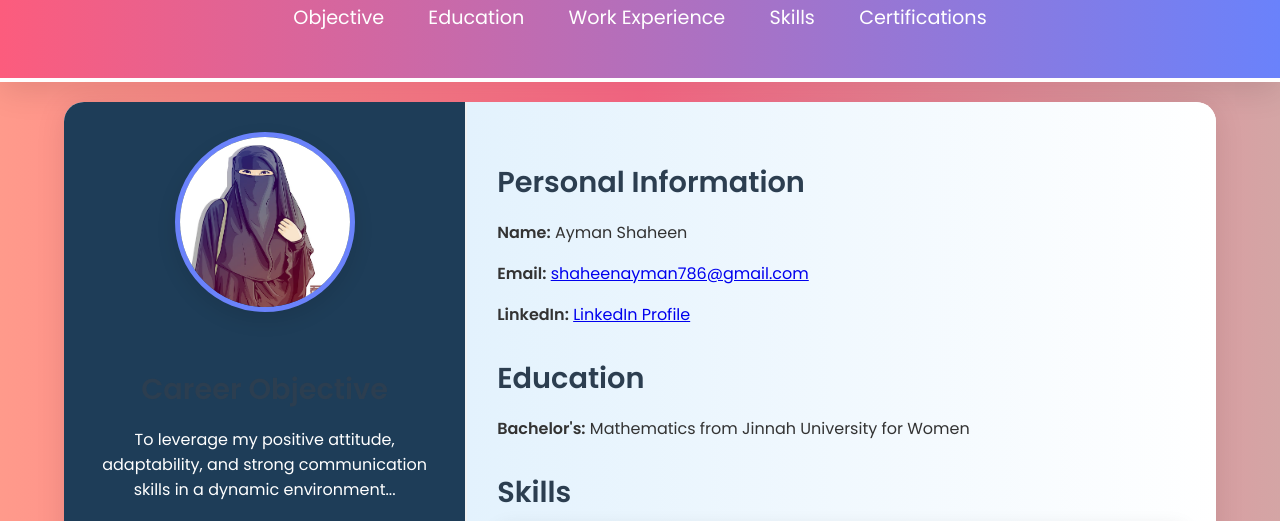
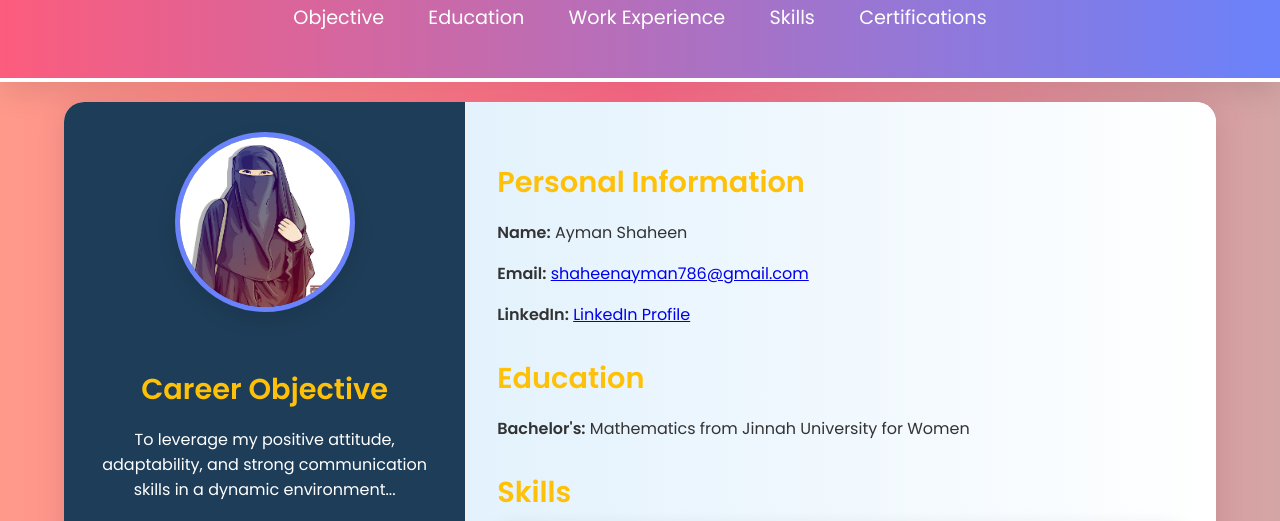
Before and after one commit to Ayman-queen/Hackathon-milestones, a plain HTML site: page Milestone 1/index.html in a window 1280 px wide. Shown: the part 115-636 px from the top of the page. Drawn offline with Linux system fonts and the light colour scheme.

Commit message:
Update style.css

```diff
--- a/Milestone 1/style.css
+++ b/Milestone 1/style.css
@@ -112,7 +112,7 @@ h3 {
     font-size: 1.8rem;
     margin-bottom: 10px;
     font-weight: 600;
-    color: #2c3e50;
+    color: #FFC107;
 }
 
 /* Skills Section */
```
